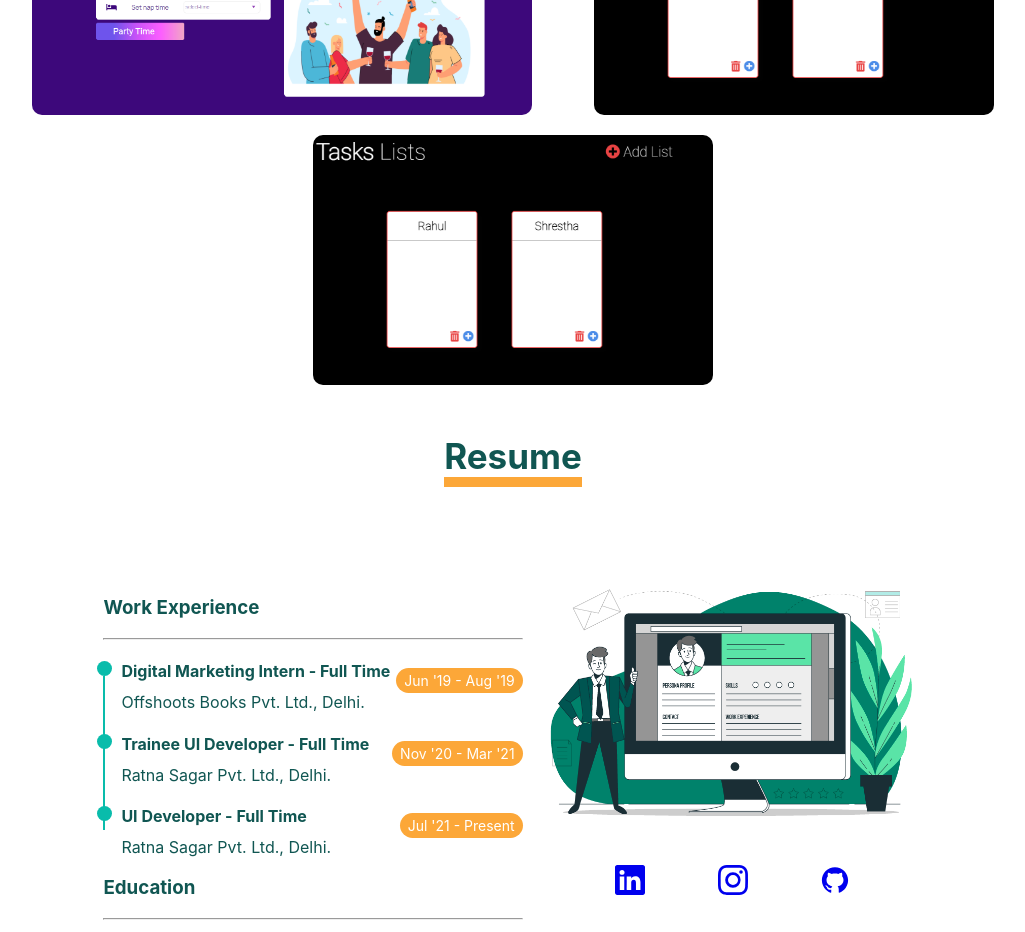
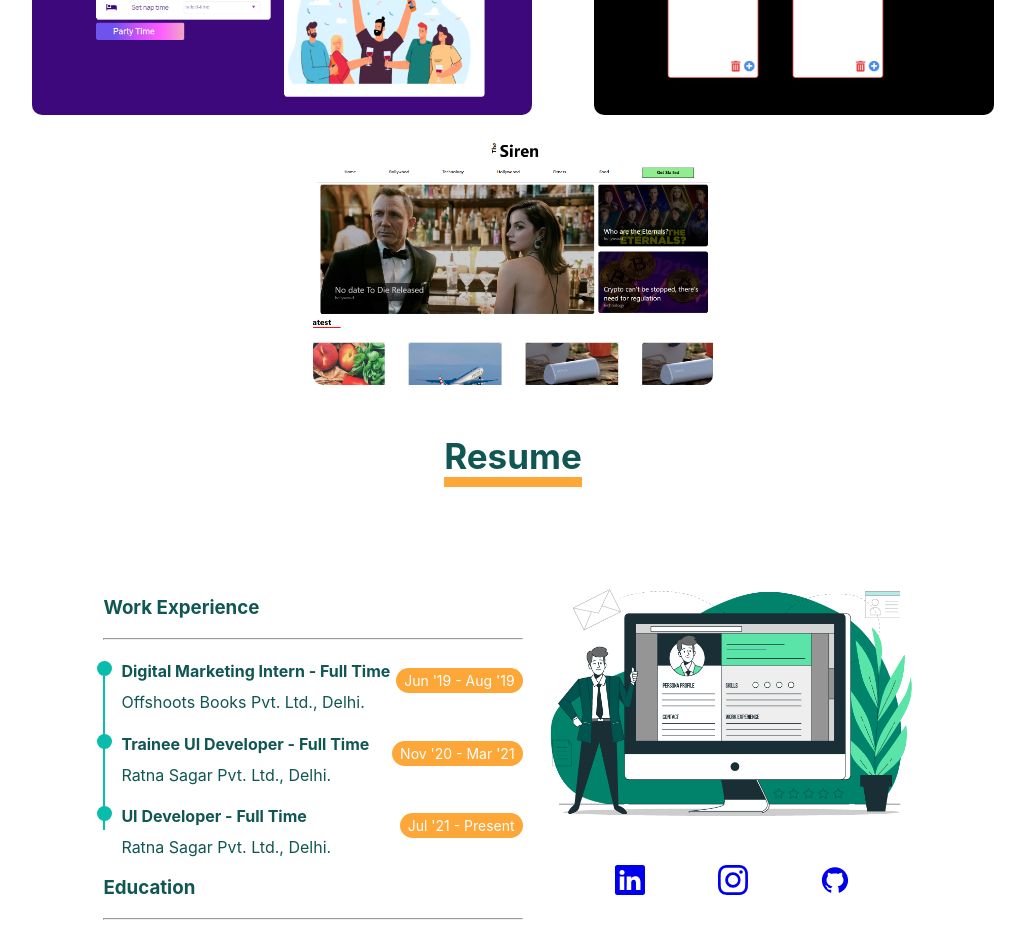
Before and after one commit to MernRash/resume-portfolio, a React (Create React App) app: page / in a window 1280 px wide. Shown: the part 2160-3092 px from the top of the page, without its empty margins (127-1152 px from the left). Built offline with nearby package versions, Linux system fonts and the light colour scheme.

Commit message:
updated image path in css

```diff
--- a/src/components/portfolio/portfolio.css
+++ b/src/components/portfolio/portfolio.css
@@ -79,7 +79,7 @@
 
 .projects-img-container .item7 {
   width: 400px;
-  background-image: url(../images/todo.png);
+  background-image: url(../images/react-blog.png);
 }
 @media screen and (max-width: 800px) {
   .projects-container {
```
